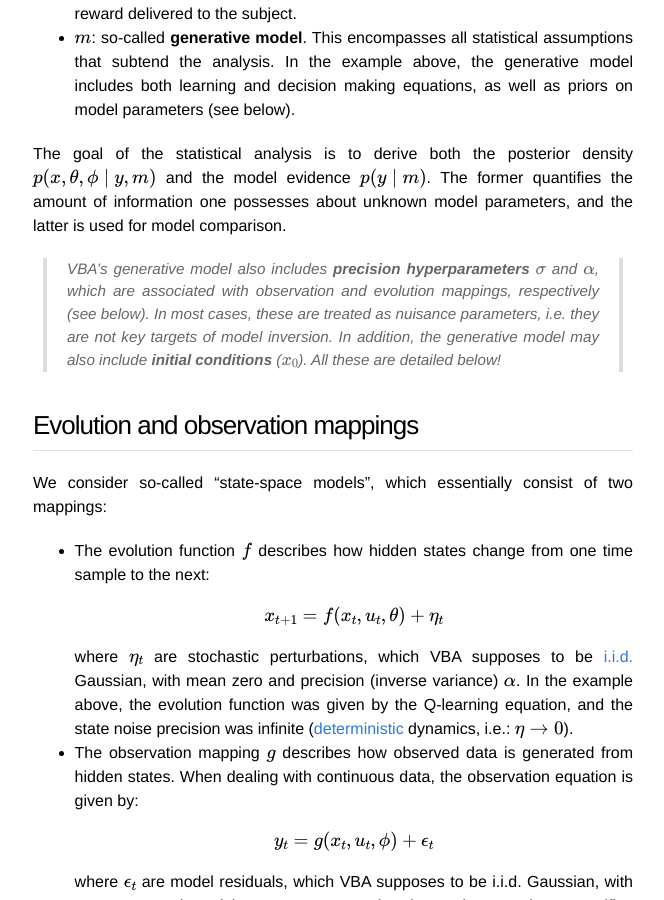
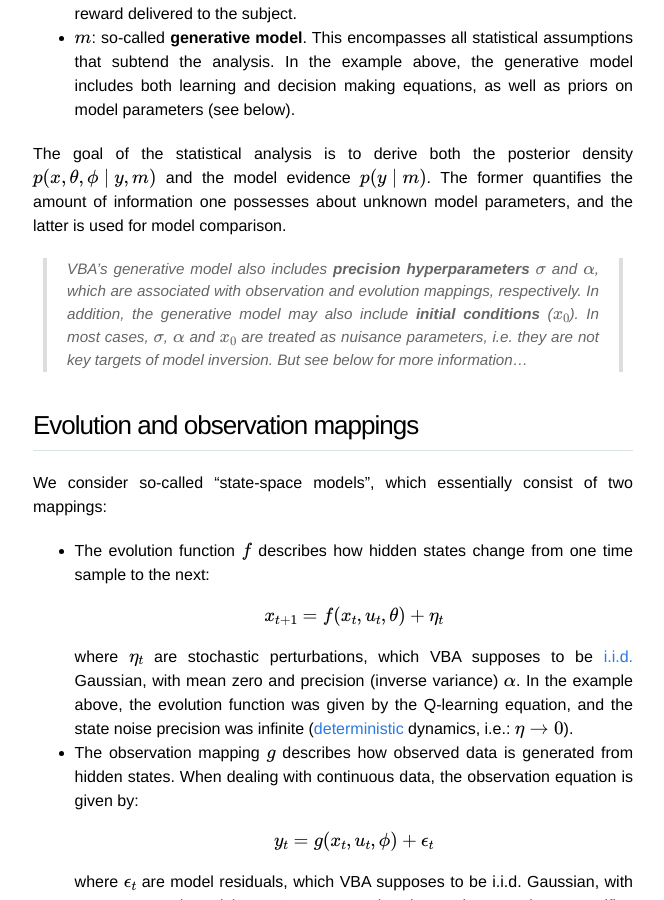
Before and after one commit to MBB-team/VBA-toolbox, a Jekyll site: the page built from _wiki/Structure-of-VBA's-generative-model.md, in a window 1280 px wide and 900 px high, scrolled down 2144 px. Shown: the whole window, without its empty margins (307-971 px from the left). Built offline with Jekyll 4.4.1, drawn with Linux system fonts in a browser that asks for light colours; nearby versions of some CDN libraries; formulas are drawn with MathJax 3.

Commit message:
Update Structure-of-VBA's-generative-model.md

```diff
--- a/_wiki/Structure-of-VBA's-generative-model.md
+++ b/_wiki/Structure-of-VBA's-generative-model.md
@@ -48,7 +48,7 @@ Let us first recall the notations that are used in VBA:
 
 The goal of the statistical analysis is to derive both the posterior density $$p(x,\theta,\phi\mid y,m)$$ and the model evidence $$p(y\mid m)$$. The former quantifies the amount of information one possesses about unknown model parameters, and the latter is used for model comparison.
 
-> VBA's generative model also includes **precision hyperparameters** $$\sigma$$ and $$\alpha$$, which are associated with observation and evolution mappings, respectively (see below). In most cases, these are treated as nuisance parameters, i.e. they are not key targets of model inversion. In addition, the generative model may also include **initial conditions** ($$x_0$$). All these are detailed below!
+> VBA's generative model also includes **precision hyperparameters** $$\sigma$$ and $$\alpha$$, which are associated with observation and evolution mappings, respectively. In addition, the generative model may also include **initial conditions** ($$x_0$$). In most cases, $$\sigma$$, $$\alpha$$ and $$x_0$$ are treated as nuisance parameters, i.e. they are not key targets of model inversion. But see below for more information...
 
 
 ## Evolution and observation mappings
```
